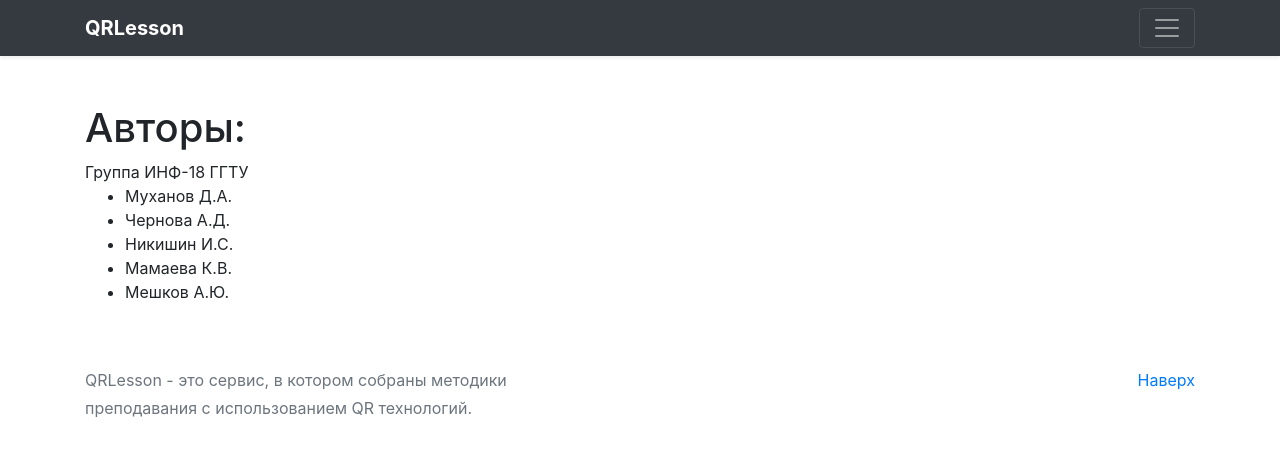
After one commit to Jumas-Cola/qrlesson, a Django app: page /authors/ in a window 1280 px wide. The commit adds this page. Shown: the top 456 px of the page. Run offline with Django 3.2, Linux system fonts and the light colour scheme; data comes from the database, SQL or seed files in the repository; both versions use the stored data as it was after the commit; some libraries are stand-ins or nearby versions.

Commit message:
add authors

```diff
--- a/qrlesson/settings.py
+++ b/qrlesson/settings.py
@@ -23,9 +23,9 @@ BASE_DIR = os.path.dirname(os.path.dirname(os.path.abspath(__file__)))
 SECRET_KEY = '#-1s%b8kv($3m_poy#n2ng0kszw%1ek&l0)++92$e3bi=$*#=a'
 
 # SECURITY WARNING: don't run with debug turned on in production!
-DEBUG = False
+DEBUG = True
 
-ALLOWED_HOSTS = ['jumascola.pythonanywhere.com']
+ALLOWED_HOSTS = []
 
 
 # Application definition
--- /dev/null
+++ b/qrmethods/templates/authors.html
@@ -0,0 +1,30 @@
+{% extends "base_generic.html" %}
+
+{% load static %}
+
+{% block optional_css %}
+<link href="https://unpkg.com/aos@2.3.1/dist/aos.css" rel="stylesheet">
+{% endblock %}
+
+{% block optional_js %}
+<script type="text/javascript">
+  $(".album.bg-light").removeClass("bg-light");
+</script>
+{% endblock %}
+
+
+{% block content%}
+<div class="container mt-5">
+  <h1>Авторы:</h1>
+  <div class="">
+    Группа ИНФ-18 ГГТУ
+  </div>
+  <ul>
+    <li>Муханов Д.А.</li>
+    <li>Чернова А.Д.</li>
+    <li>Никишин И.С.</li>
+    <li>Мамаева К.В.</li>
+    <li>Мешков А.Ю.</li>
+  </ul>
+</div>
+{% endblock %}
--- a/qrmethods/templates/base_generic.html
+++ b/qrmethods/templates/base_generic.html
@@ -35,6 +35,7 @@
               <li><a href="{% url 'qr_generator' %}" class="text-white">Генератор QR-кодов</a></li>
               <li><a href="{% url 'qr_table' %}" class="text-white">Рисование QR-кодов</a></li>
               <li><a href="{% url 'chosen_methods' %}" class="text-white">Выбранные фрагменты</a></li>
+              <li><a href="{% url 'authors' %}" class="text-white">Авторы</a></li>
               <hr>
               {% for section in section_list %}
               <li><a href="{{ section.get_absolute_url }}" class="text-white font-weight-bold">{{ section.name }}</a></li>
@@ -82,7 +83,7 @@
   <footer class="text-muted">
     <div class="container">
       <p class="float-right">
-        <a href="#">Back to top</a>
+        <a href="#">Наверх</a>
       </p>
       <p>QRLesson - это сервис, в котором собраны методики</p>
       <p>преподавания с использованием QR технологий.</p>
--- a/qrmethods/templates/qr_table.html
+++ b/qrmethods/templates/qr_table.html
@@ -89,7 +89,7 @@
       tableEntry[i].onmouseenter = toggle; //changes color
     }
 
-    table.onmouseup = disableToggle;
+    document.onmouseup = disableToggle;
   }
 
   function plotField() {
--- a/qrmethods/urls.py
+++ b/qrmethods/urls.py
@@ -12,6 +12,7 @@ urlpatterns = [
     path('chosen_methods/', views.chosen_methods, name='chosen_methods'),
     path('qr_generator/', views.qr_generator, name='qr_generator'),
     path('qr_table/', views.qr_table, name='qr_table'),
+    path('authors/', views.authors, name='authors'),
     path('download/', views.download, name='download'),
     url(r'^upd_session/(?P<pk>[-\w]+)$', views.upd_session, name='upd_session'),
     url(r'^rmv_from_session/$', views.rmv_from_session, name='rmv_from_session'),
--- a/qrmethods/views.py
+++ b/qrmethods/views.py
@@ -26,6 +26,17 @@ def about(request):
     return render(
         request,
         'about.html',
+        context={
+            'section_list': LessonPart.objects.all(),
+        },
+    )
+
+
+def authors(request):
+
+    return render(
+        request,
+        'authors.html',
         context={
             'section_list': LessonPart.objects.all(),
         },
```
Also changed, not shown: db.sqlite3.
